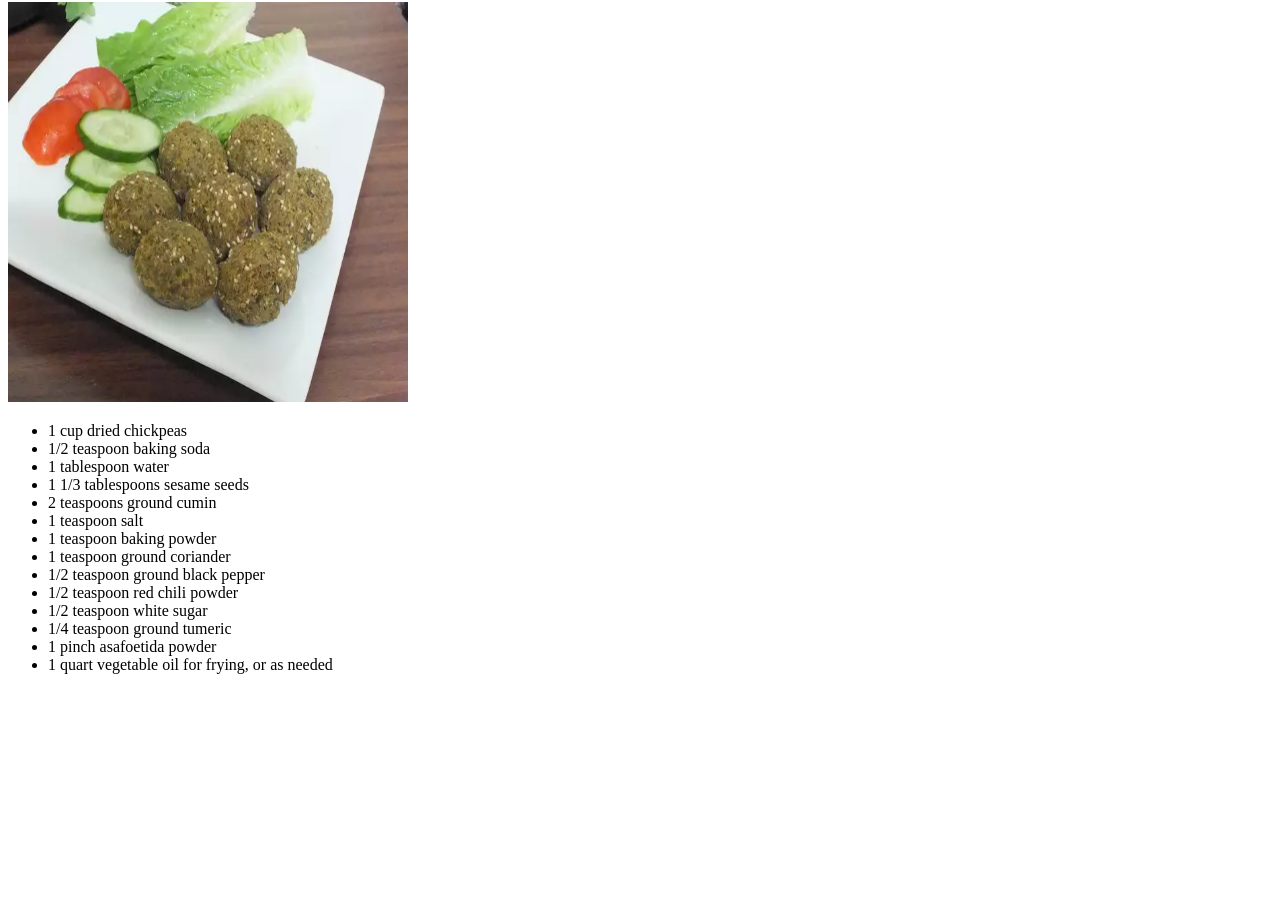
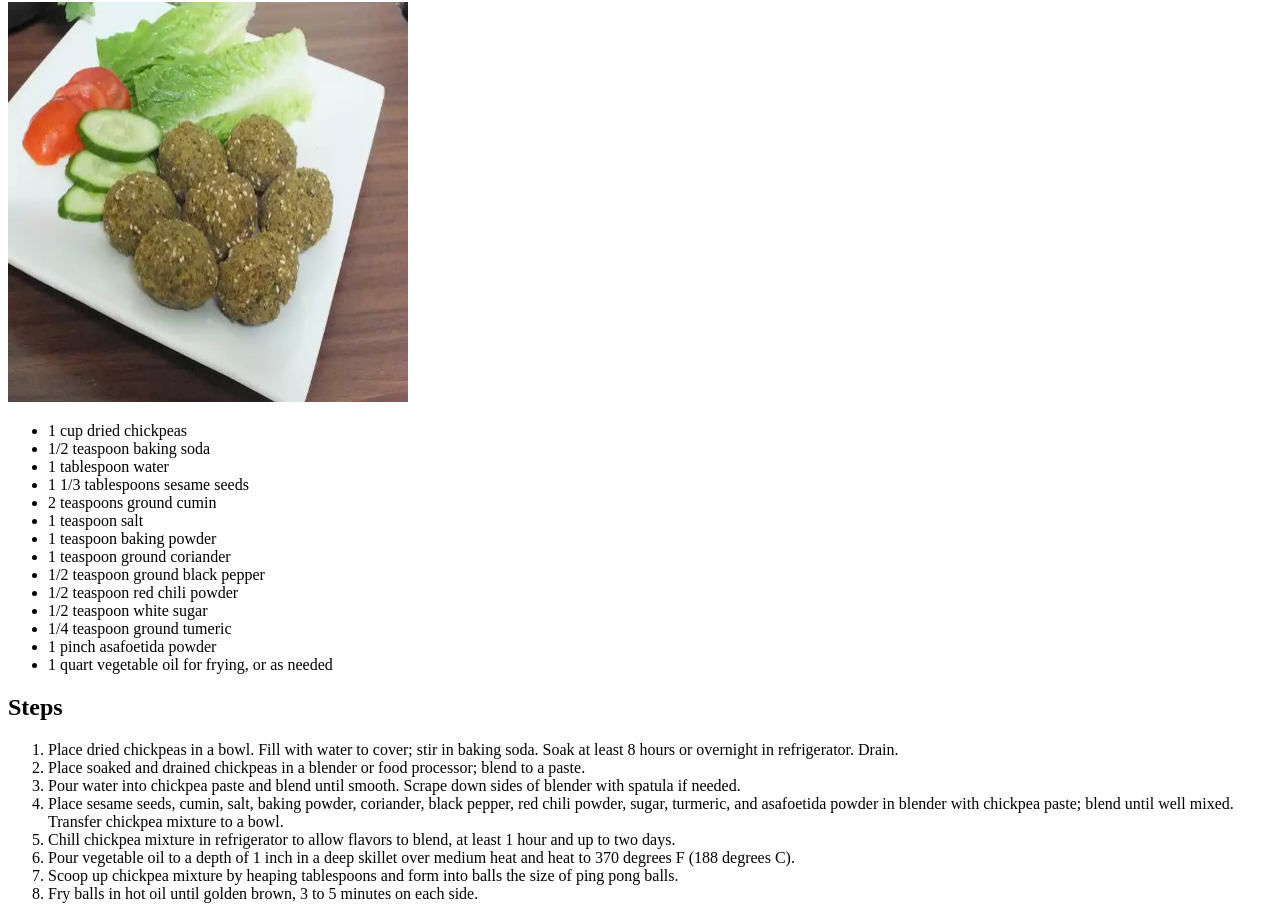
Before and after one commit to anthony-colon/odin-recipes, a plain HTML site: page recipes/falafel.html in a window 1280 px wide. Shown: the part 78-997 px from the top of the page. Before the commit the page ends 800 px from the top, so only its background shows below. Drawn offline with Linux system fonts and the light colour scheme.

Commit message:
Add cooking steps to falafel.html

```diff
--- a/recipes/falafel.html
+++ b/recipes/falafel.html
@@ -1,14 +1,14 @@
 <!DOCTYPE html>
 <html lang="en">
   <head>
-    <meta charset="UTF-8">
-    <meta http-equiv="X-UA-Compatible" content="IE=edge">
-    <meta name="viewport" content="width=device-width, initial-scale=1.0">
+    <meta charset="UTF-8" />
+    <meta http-equiv="X-UA-Compatible" content="IE=edge" />
+    <meta name="viewport" content="width=device-width, initial-scale=1.0" />
     <title>Falafel</title>
   </head>
   <body>
     <h1>Falafel</h1>
-    <img src="/images/falafel.jpeg" alt="falafel" height="400" width="400">
+    <img src="/images/falafel.jpeg" alt="falafel" height="400" width="400" />
     <ul>
       <li>1 cup dried chickpeas</li>
       <li>1/2 teaspoon baking soda</li>
@@ -25,6 +25,42 @@
       <li>1 pinch asafoetida powder</li>
       <li>1 quart vegetable oil for frying, or as needed</li>
     </ul>
+    <h2>Steps</h2>
+    <ol>
+      <li>
+        Place dried chickpeas in a bowl. Fill with water to cover; stir in
+        baking soda. Soak at least 8 hours or overnight in refrigerator. Drain.
+      </li>
+      <li>
+        Place soaked and drained chickpeas in a blender or food processor; blend
+        to a paste.
+      </li>
+      <li>
+        Pour water into chickpea paste and blend until smooth. Scrape down sides
+        of blender with spatula if needed.
+      </li>
+      <li>
+        Place sesame seeds, cumin, salt, baking powder, coriander, black pepper,
+        red chili powder, sugar, turmeric, and asafoetida powder in blender with
+        chickpea paste; blend until well mixed. Transfer chickpea mixture to a
+        bowl.
+      </li>
+      <li>
+        Chill chickpea mixture in refrigerator to allow flavors to blend, at
+        least 1 hour and up to two days.
+      </li>
+      <li>
+        Pour vegetable oil to a depth of 1 inch in a deep skillet over medium
+        heat and heat to 370 degrees F (188 degrees C).
+      </li>
+      <li>
+        Scoop up chickpea mixture by heaping tablespoons and form into balls the
+        size of ping pong balls.
+      </li>
+      <li>
+        Fry balls in hot oil until golden brown, 3 to 5 minutes on each side.
+      </li>
+    </ol>
   </body>
 </html>
 <!-- https://www.allrecipes.com/recipe/220870/authentic-falafels/ -->
```
Lines whose indentation alone changed are shown as unchanged.
